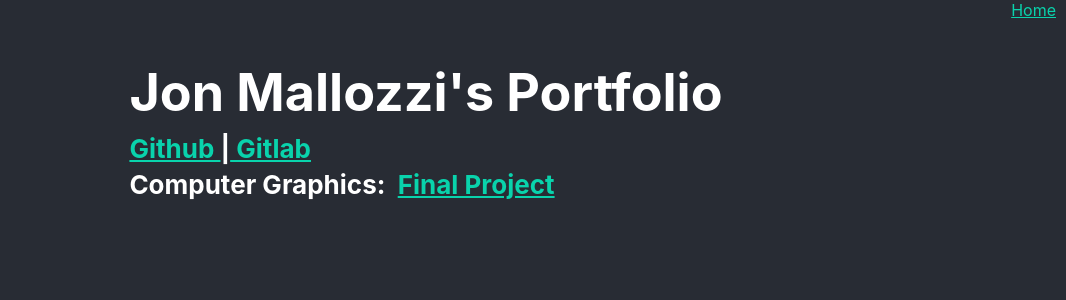
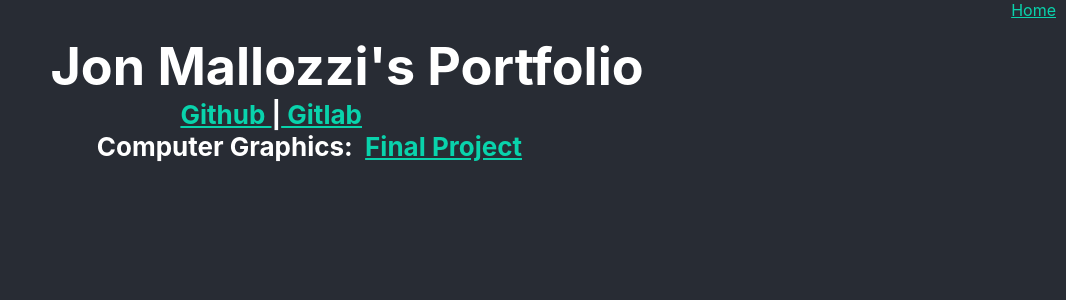
Before and after one commit to JonMallozzi/portfolioSite, a React (Create React App) app: page / in a window 1280 px wide. Shown: the top 300 px of the page, without its empty margins (214-1280 px from the left). Built offline with nearby package versions, Linux system fonts and the light colour scheme.

Commit message:
links work BUILD V2.1

```diff
--- a/src/homepage/homepage.css
+++ b/src/homepage/homepage.css
@@ -1,13 +1,14 @@
 .title {
     position: absolute;
     top: 25%;
+    right: 33%;
 
 }
 
 .source {
     position: absolute;
-    padding-top: 1%;
-    top: 50%
+    top: 8%;
+    right: 55%;
 }
 
 .links {
@@ -16,6 +17,6 @@
 
 .cos452 {
     position: absolute;
-    padding-top: 6%;
-    top: 55%;
+    top: 12%;
+    right: 42.5%;
 }
--- a/src/homepage/homepage.js
+++ b/src/homepage/homepage.js
@@ -7,8 +7,8 @@ function Homepage() {
     return (
         <div className="App">
             <header className="App-header">
-                <p class="title">
-                    <h1> Jon Mallozzi's Portfolio </h1>
+                <p>
+                    <h1 class="title"> Jon Mallozzi's Portfolio </h1>
                     <h4 class="source">
                         <a href="https://www.github.com/JonMallozzi" class="links"> Github  </a>
                         |
```
